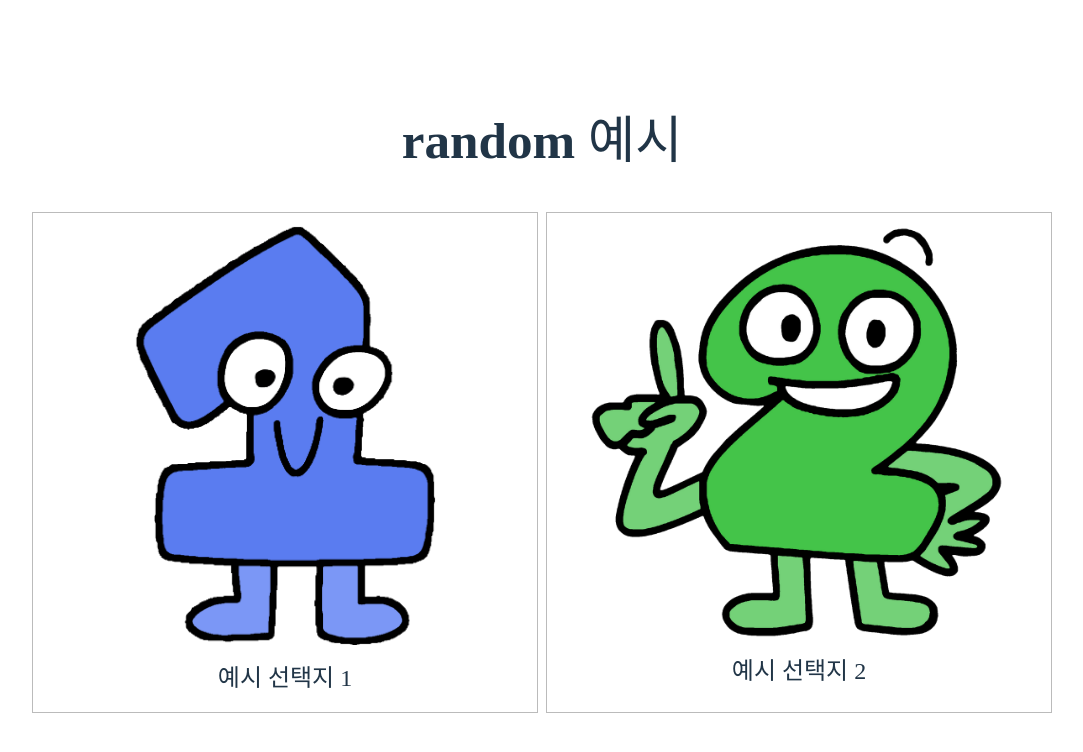
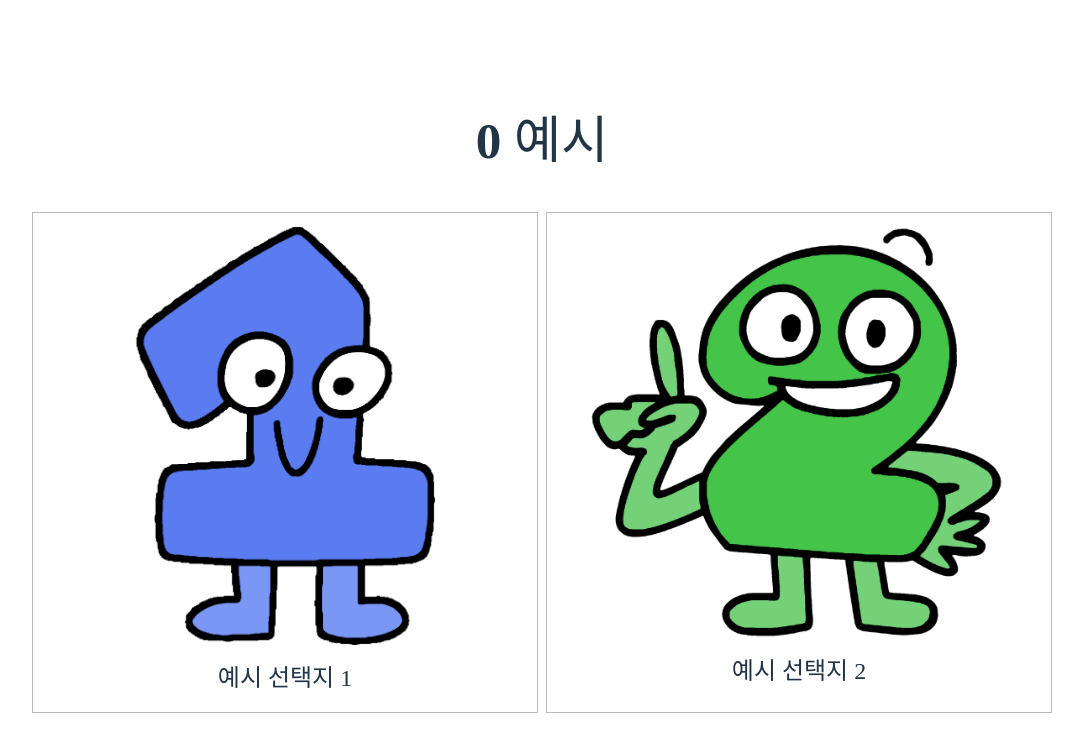
Before and after one commit to Web-Study-Lair/balance-game-frontend-team1, a React (Vite) app: page /game-play/random in a window 1280 px wide. Shown: the top 752 px of the page, without its empty margins (98-1181 px from the left). Built offline with nearby package versions, Linux system fonts and the light colour scheme; a web font is replaced by a local one.

Commit message:
gameId 타입 수정 및 목업 데이터 클릭 시 콘솔에 결과 출력

```diff
--- a/src/game-play/game-play.component.tsx
+++ b/src/game-play/game-play.component.tsx
@@ -1,11 +1,15 @@
 import { Game } from "../types/game.type";
 import { Choice } from "../types/choice.type";
+import { chooseChoice } from "./game-play.util";
 
-export function GameChoiceBox(props: Choice) {
-  const { imageUrl, description } = props;
+export function GameChoiceBox(props: Choice & { gameId: number }) {
+  const { gameId, id, imageUrl, description } = props;
   return (
     // TODO: onClick 이벤트 구현
-    <div className="BalanceGameChoiceBox">
+    <div
+      className="BalanceGameChoiceBox"
+      onClick={() => chooseChoice(gameId, id)}
+    >
       <img className="BalanceGameChoiceBoxImage" src={imageUrl} />
       <p className="BalanceGameChoiceBoxDescription">{description}</p>
     </div>
@@ -13,13 +17,13 @@ export function GameChoiceBox(props: Choice) {
 }
 
 export function GamePlay(props: Game) {
-  const { title, choices } = props;
+  const { id, title, choices } = props;
   return (
     <div className="BalanceGamePlay">
       <h1 className="BalanceGameTitle">{title}</h1>
       <div className="BalanceGameChoiceBoxes">
         {choices.map((choice) => (
-          <GameChoiceBox key={choice.id} {...choice} />
+          <GameChoiceBox key={choice.id} gameId={id} {...choice} />
         ))}
       </div>
     </div>
--- a/src/game-play/game-play.page.tsx
+++ b/src/game-play/game-play.page.tsx
@@ -10,7 +10,7 @@ export function GamePlayPage() {
   const [game, setGame] = useState<Game>(getPlaceholdGameData());
   useEffect(() => {
     const fetchData = async () => {
-      const game = await getGameData(gameId ?? "example");
+      const game = await getGameData(Number(gameId) || 0);
       setGame(game);
     };
     fetchData();
--- a/src/game-play/game-play.util.tsx
+++ b/src/game-play/game-play.util.tsx
@@ -1,5 +1,8 @@
 import { Choice } from "../types/choice.type";
 import { Game } from "../types/game.type";
+
+const MOCKUP_GAME_ID = 0;
+const mockUpChoiceResult = new Map();
 
 export function getPlaceholdGameData(): Game {
   const choices = [
@@ -15,14 +18,14 @@ export function getPlaceholdGameData(): Game {
     }),
   ];
   return new Game({
-    id: 0,
+    id: -1,
     title: `placeholder`,
     isActive: false,
     choices,
   });
 }
 
-function getMockUpGameData(gameId: string): Promise<Game> {
+function getMockUpGameData(gameId: number): Promise<Game> {
   const choices = [
     new Choice({
       id: 1,
@@ -36,7 +39,7 @@ function getMockUpGameData(gameId: string): Promise<Game> {
     }),
   ];
   const game = new Game({
-    id: 0,
+    id: MOCKUP_GAME_ID,
     title: `${gameId} 예시`,
     isActive: true,
     choices,
@@ -44,6 +47,44 @@ function getMockUpGameData(gameId: string): Promise<Game> {
   return Promise.resolve(game);
 }
 
-export function getGameData(gameId: string): Promise<Game> {
+function getMockUpGameResult(choiceId: number) {
+  // 백엔드 서버와 연결되지 않으므로 임시 변수 내에서 결과를 쌓도록 처리
+  const cachedResult = mockUpChoiceResult.get(choiceId);
+  if (cachedResult) mockUpChoiceResult.set(choiceId, cachedResult + 1);
+  else mockUpChoiceResult.set(choiceId, 1);
+  return {
+    gameId: MOCKUP_GAME_ID,
+    results: [
+      {
+        id: 1,
+        description: "예시 선택지 1",
+        count: mockUpChoiceResult.get(1) ?? 0,
+      },
+      {
+        id: 2,
+        description: "예시 선택지 2",
+        count: mockUpChoiceResult.get(2) ?? 0,
+      },
+    ],
+  };
+}
+
+export function getGameData(gameId: number): Promise<Game> {
   return getMockUpGameData(gameId);
 }
+
+function fetchVoteChoice(gameId: number, choiceId: number) {
+  if (gameId === MOCKUP_GAME_ID)
+    return Promise.resolve(getMockUpGameResult(choiceId));
+  // TODO: 추후 API와 연결되도록 구현할 것
+  throw new Error("Not Implemented");
+}
+
+export async function chooseChoice(gameId: number, choiceId: number) {
+  const result = await fetchVoteChoice(gameId, choiceId);
+  // TODO: 추후 결과를 UI 상으로 노출하도록 구현
+  console.log(`밸런스 게임 ${gameId} 결과`);
+  result.results.forEach((choice) => {
+    console.log(`- ${choice.id}: ${choice.count} 회`);
+  });
+}
```
